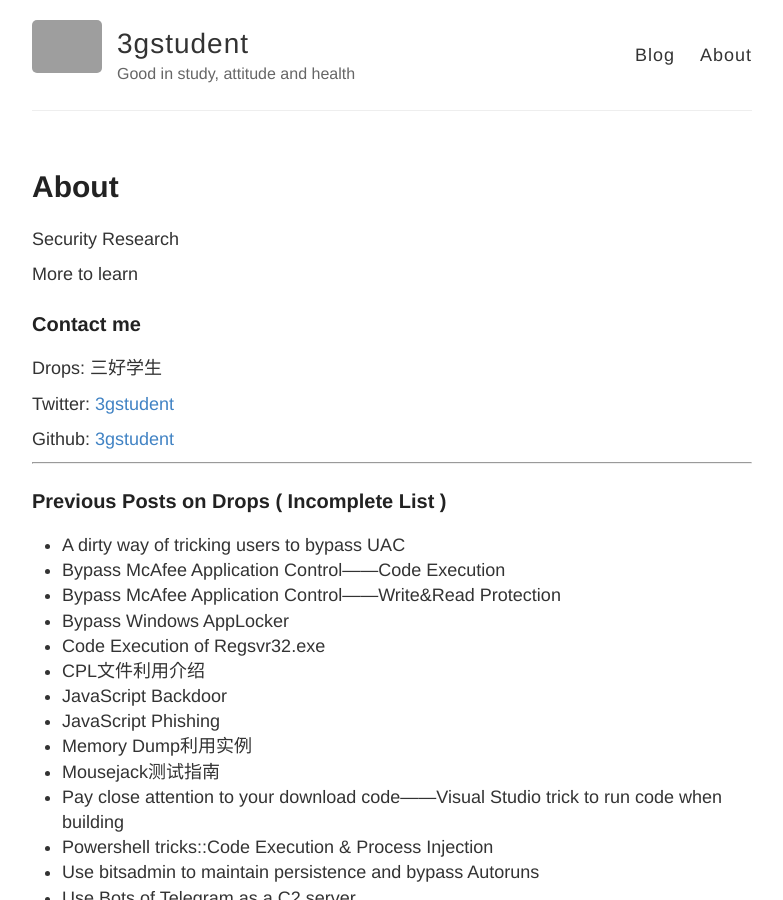
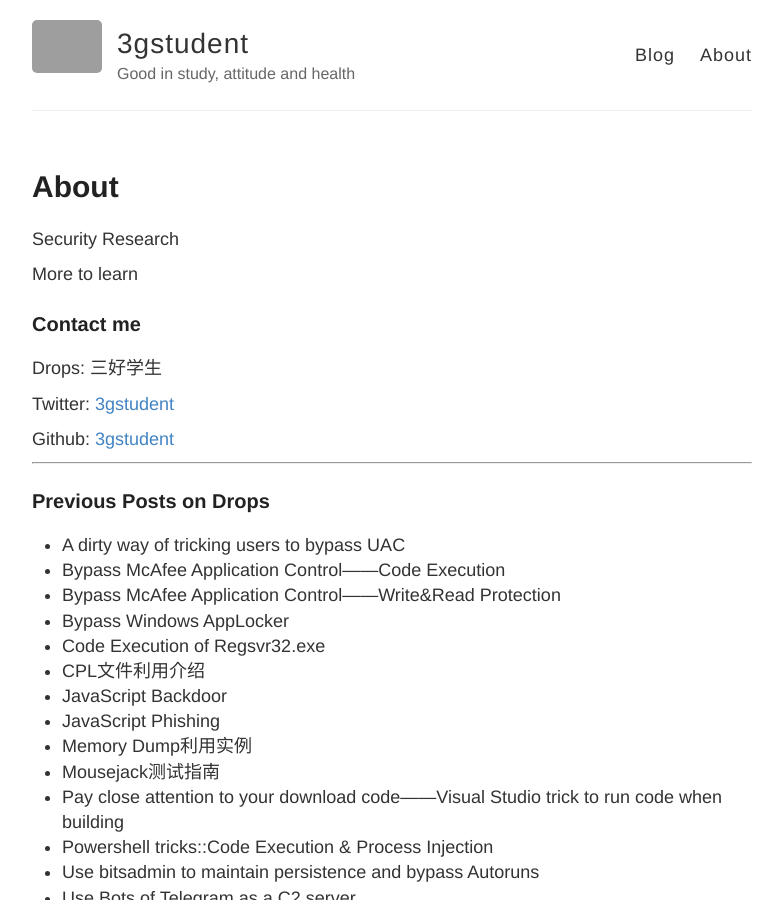
Before and after one commit to 3gstudent/backup-3gstudent.github.io, a Jekyll site: the page built from about.md, in a window 1280 px wide and 900 px high. Shown: the whole window, without its empty margins (248-1031 px from the left). Built offline with Jekyll 4.4.1, drawn with Linux system fonts in a browser that asks for light colours; grey boxes are pictures that could not be loaded.

Commit message:
Update about.md

```diff
--- a/about.md
+++ b/about.md
@@ -19,7 +19,7 @@ Github:   [3gstudent](https://github.com/3gstudent)
 
 ---
 
-### Previous Posts on Drops ( Incomplete List )
+### Previous Posts on Drops
 
 - A dirty way of tricking users to bypass UAC
 - Bypass McAfee Application Control——Code Execution
```
